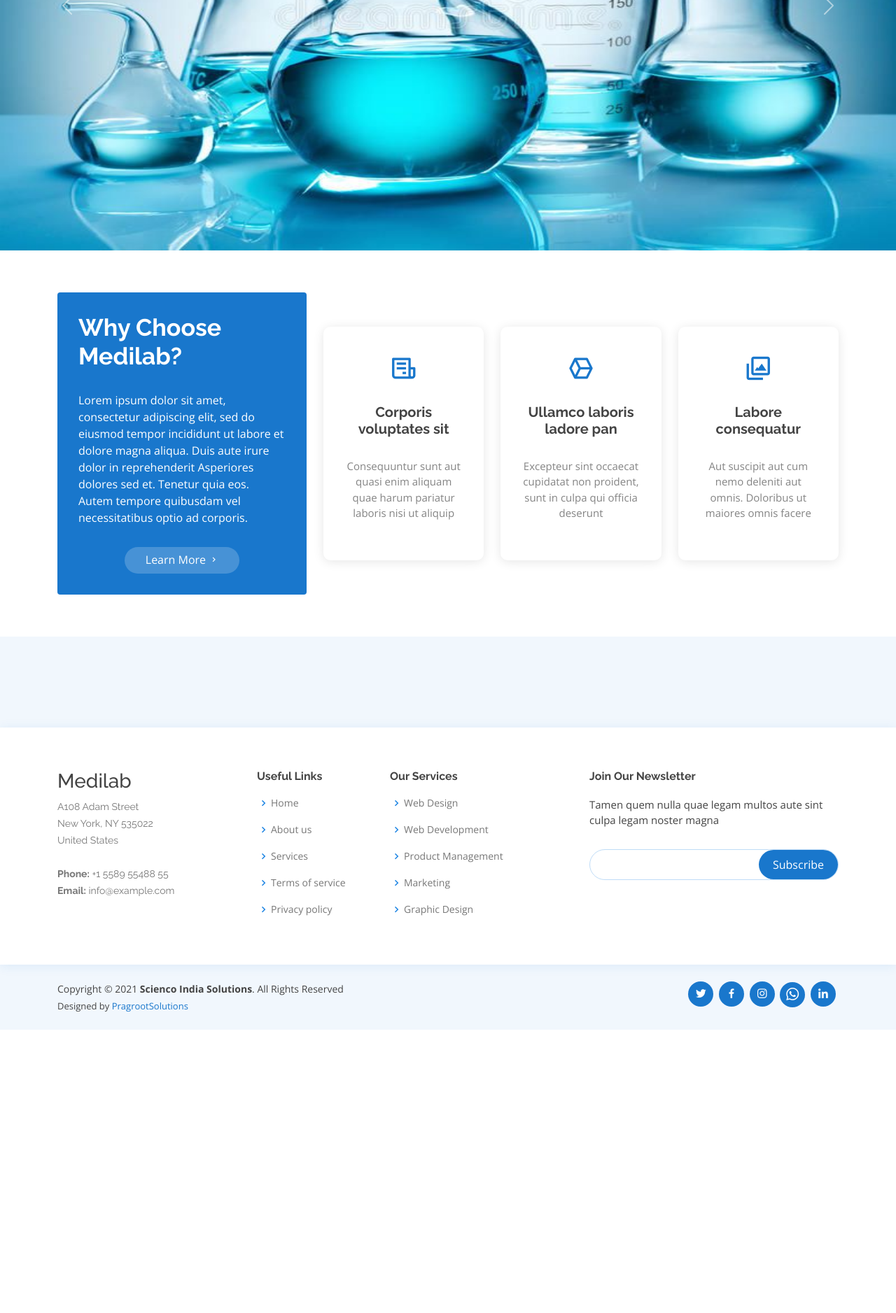
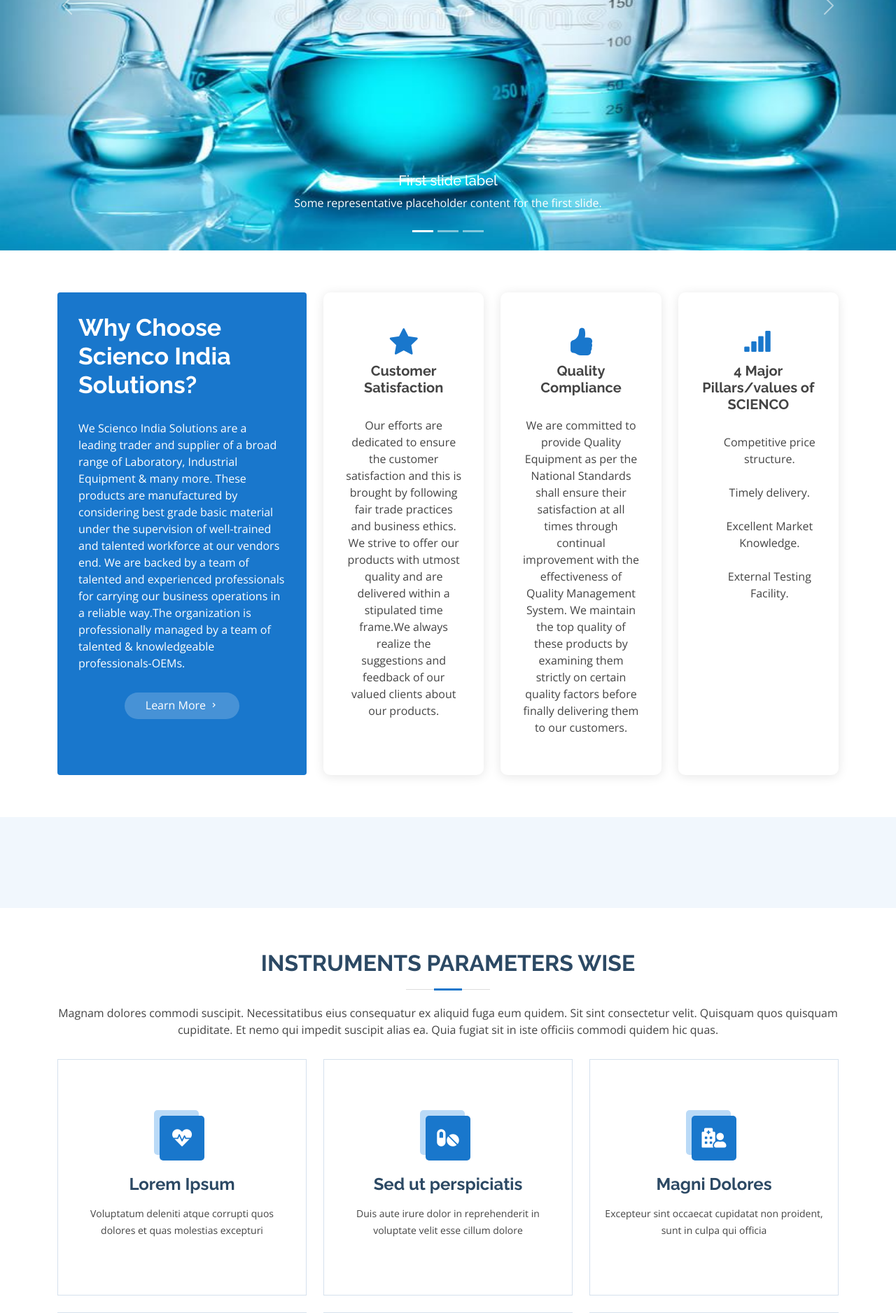
Before and after one commit to pulkitmadaanit/medicalwebsite-team_work, a Django app: page /site2_instruments/ in a window 1280 px wide. Shown: the part 462-2339 px from the top of the page at 70% size. Before the commit the page ends 1934 px from the top, so only its background shows below. Run offline with Django 3.2, Linux system fonts and the light colour scheme; data that the repository does not hold is empty; some libraries are stand-ins or nearby versions.

Commit message:
frontpage edited

```diff
--- a/templates/site2_instrument/project/index.html
+++ b/templates/site2_instrument/project/index.html
@@ -15,26 +15,44 @@
 <!-- End Hero -->
 
 <main id="main">
-    <!--crousel start -->
-    <div id="carouselExampleControlsNoTouching" class="carousel slide" data-bs-touch="false" data-bs-interval="false">
+
+
+    <div id="carouselExampleCaptions" class="carousel slide" data-bs-ride="carousel">
+        <div class="carousel-indicators">
+            <button type="button" data-bs-target="#carouselExampleCaptions" data-bs-slide-to="0" class="active"
+                aria-current="true" aria-label="Slide 1"></button>
+            <button type="button" data-bs-target="#carouselExampleCaptions" data-bs-slide-to="1"
+                aria-label="Slide 2"></button>
+            <button type="button" data-bs-target="#carouselExampleCaptions" data-bs-slide-to="2"
+                aria-label="Slide 3"></button>
+        </div>
         <div class="carousel-inner">
             <div class="carousel-item active">
-                <img style="max-width:100%; height:700px;" src="{% static 'site_2/assets/img/beaker.jpg' %}"
-                class="d-block w-100" alt="...">
+                <img style="max-width:100%; height:700px;" src="{% static 'site_2/assets/img/beaker.jpg' %}" class="d-block w-100" alt="...">
+                <div class="carousel-caption d-none d-md-block">
+                    <h5>First slide label</h5>
+                    <p>Some representative placeholder content for the first slide.</p>
+                </div>
             </div>
 
-            {#% for photo in images %#}
+
             <div class="carousel-item">
-                <img style="max-width:100%; height:700px;" src="{% static 'site_2/assets/img/departments-2.jpg' %}" class="d-block w-100" alt="...">
+                <img style="max-width:100%; height:700px;" src="{% static 'site_2/assets/img/about.jpg' %}" class="d-block w-100" alt="...">
+                <div class="carousel-caption d-none d-md-block">
+                    <h5>Second slide label</h5>
+                    <p>Some representative placeholder content for the second slide.</p>
+                </div>
             </div>
-            {#% endfor %#}
+
+
+
         </div>
-        <button class="carousel-control-prev" type="button" data-bs-target="#carouselExampleControlsNoTouching"
+        <button class="carousel-control-prev" type="button" data-bs-target="#carouselExampleCaptions"
             data-bs-slide="prev">
             <span class="carousel-control-prev-icon" aria-hidden="true"></span>
             <span class="visually-hidden">Previous</span>
         </button>
-        <button class="carousel-control-next" type="button" data-bs-target="#carouselExampleControlsNoTouching"
+        <button class="carousel-control-next" type="button" data-bs-target="#carouselExampleCaptions"
             data-bs-slide="next">
             <span class="carousel-control-next-icon" aria-hidden="true"></span>
             <span class="visually-hidden">Next</span>
@@ -49,12 +67,9 @@
             <div class="row">
                 <div class="col-lg-4 d-flex align-items-stretch">
                     <div class="content">
-                        <h3>Why Choose Medilab?</h3>
+                        <h3>Why Choose Scienco India Solutions?</h3>
                         <p>
-                            Lorem ipsum dolor sit amet, consectetur adipiscing elit, sed do eiusmod tempor incididunt ut
-                            labore et dolore magna aliqua. Duis aute irure dolor in reprehenderit
-                            Asperiores dolores sed et. Tenetur quia eos. Autem tempore quibusdam vel necessitatibus
-                            optio ad corporis.
+                              We Scienco India Solutions are a leading trader and supplier of a broad range of Laboratory, Industrial Equipment & many more. These products are manufactured by considering best grade basic material under the supervision of well-trained and talented workforce at our vendors end. We are backed by a team of talented and experienced professionals for carrying our business operations in a reliable way.The organization is professionally managed by a team of talented & knowledgeable professionals-OEMs.
                         </p>
                         <div class="text-center">
                             <a href="#" class="more-btn">Learn More <i class="bx bx-chevron-right"></i></a>
@@ -66,26 +81,34 @@
                         <div class="row">
                             <div class="col-xl-4 d-flex align-items-stretch">
                                 <div class="icon-box mt-4 mt-xl-0">
-                                    <i class="bx bx-receipt"></i>
-                                    <h4>Corporis voluptates sit</h4>
-                                    <p>Consequuntur sunt aut quasi enim aliquam quae harum pariatur laboris nisi ut
-                                        aliquip</p>
+                                    <i class="bi bi-star-fill"></i>
+                                    <h4>Customer Satisfaction</h4>
+                                    <p><li style="list-style: none;"> Our efforts are dedicated to ensure the customer satisfaction and this is brought by following fair trade practices and business ethics. We strive to offer our products with utmost quality and are delivered within a stipulated time frame.We always realize the suggestions and feedback of our valued clients about our products.</li></p>
                                 </div>
                             </div>
                             <div class="col-xl-4 d-flex align-items-stretch">
                                 <div class="icon-box mt-4 mt-xl-0">
-                                    <i class="bx bx-cube-alt"></i>
-                                    <h4>Ullamco laboris ladore pan</h4>
-                                    <p>Excepteur sint occaecat cupidatat non proident, sunt in culpa qui officia
-                                        deserunt</p>
+                                    <i class="bi bi-hand-thumbs-up-fill"></i>
+                                    <h4>Quality Compliance</h4>
+                                    <p> <li style="list-style: none;"> We are committed to provide Quality Equipment as per the National Standards shall ensure their satisfaction at all times through continual improvement with the effectiveness of Quality Management System. We maintain the top quality of these products by examining them strictly on certain quality factors before finally delivering them to our customers. </li> </p>
                                 </div>
                             </div>
                             <div class="col-xl-4 d-flex align-items-stretch">
                                 <div class="icon-box mt-4 mt-xl-0">
-                                    <i class="bx bx-images"></i>
-                                    <h4>Labore consequatur</h4>
-                                    <p>Aut suscipit aut cum nemo deleniti aut omnis. Doloribus ut maiores omnis facere
+                                    <i class="bi bi-reception-4"></i>
+                                    <h4>4 Major Pillars/values of SCIENCO</h4>
+                                        <p>
+                                  <ul >
+                                        <li style="list-style: none;" >Competitive price structure.</li>
+                                        <br>
+                                        <li style="list-style: none;">Timely delivery.</li>
+                                        <br>
+                                        <li style="list-style: none;">Excellent Market Knowledge.</li>
+                                        <br>
+                                        <li style="list-style: none;">External Testing Facility.</li>
+                                    </ul>
                                     </p>
+
                                 </div>
                             </div>
                         </div>
@@ -98,6 +121,8 @@
 
 
 {% include 'site2_instrument/project/counts.html' %}
+{% include 'site2_instrument/project/service.html' %}
+
 
 
 
--- a/templates/site2_instrument/project/service.html
+++ b/templates/site2_instrument/project/service.html
@@ -3,7 +3,7 @@
       <div class="container">
 
         <div class="section-title">
-          <h2>Services</h2>
+          <h2>INSTRUMENTS PARAMETERS WISE</h2>
           <p>Magnam dolores commodi suscipit. Necessitatibus eius consequatur ex aliquid fuga eum quidem. Sit sint consectetur velit. Quisquam quos quisquam cupiditate. Et nemo qui impedit suscipit alias ea. Quia fugiat sit in iste officiis commodi quidem hic quas.</p>
         </div>
 
```
Also changed, not shown: site_2_process_instrument/models.py (+9 -1 lines), templates/site2_instrument/project/contact.html (+11 -2 lines), site_2_process_instrument/migrations/0007_auto_20210507_1423.py (added), site_2_process_instrument/migrations/0008_alter_homepagedata_yearsofexperience.py (added).
